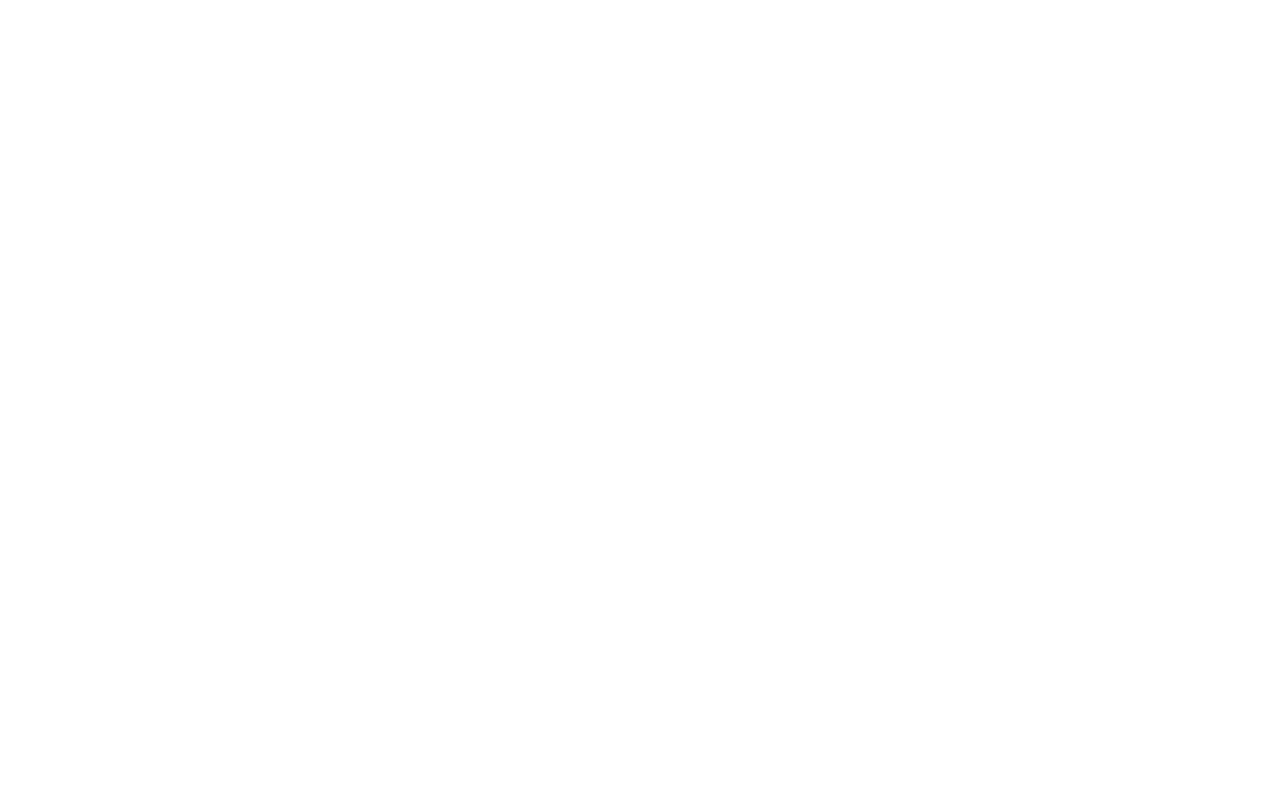
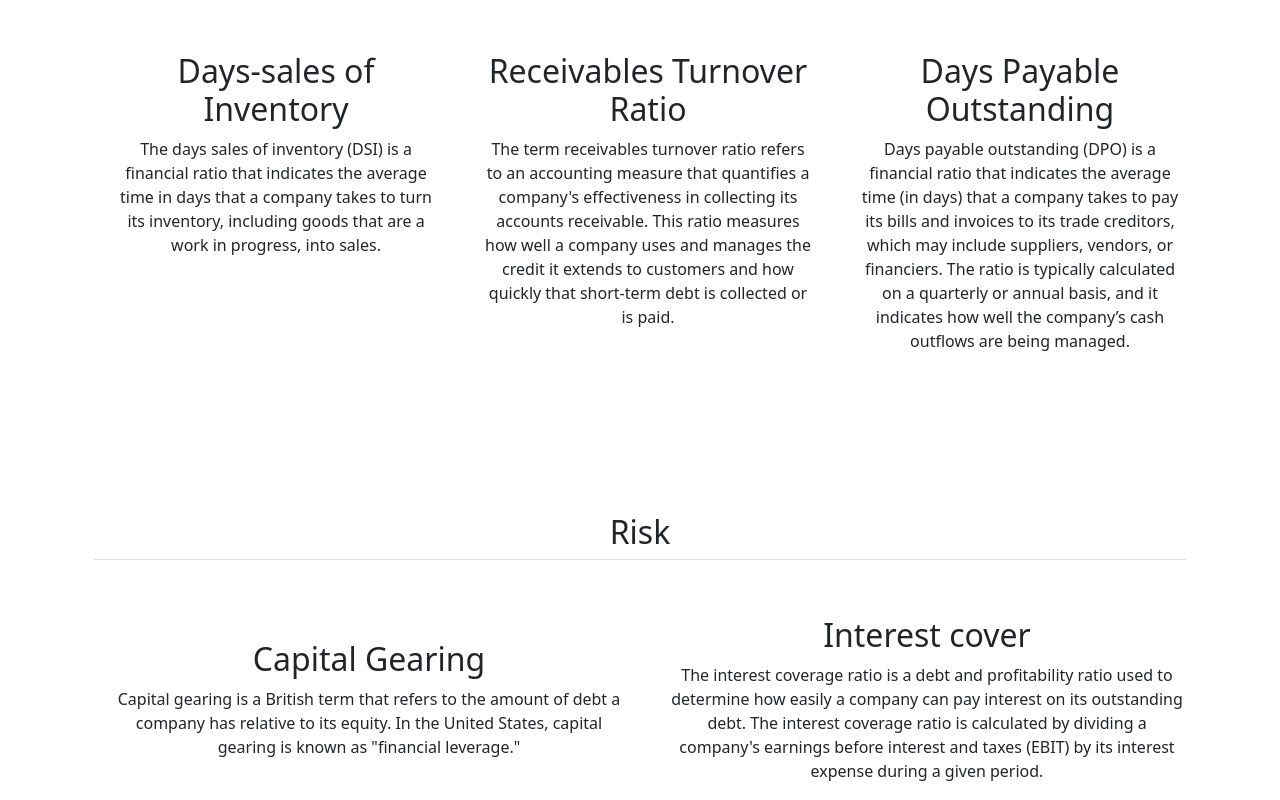
Before and after one commit to Panos-1993/daidalus, a React (Create React App) app: page / in a window 1280 px wide. Shown: the part 1320-2120 px from the top of the page. Before the commit the page ends 1342 px from the top, so only its background shows below. Built offline with nearby package versions, Linux system fonts and the light colour scheme.

Commit message:
Activity & Risk

```diff
--- a/src/App.js
+++ b/src/App.js
@@ -5,6 +5,8 @@
 import Footer from './components/footer';
 import Profitability from './components/Profitability';
 import Liquidity from './components/liquidity';
+import Activity from './components/Activity';
+import Risk from './components/Risk';
 import About from './components/about.js';
 
 
@@ -15,6 +17,8 @@
       <About />
       <Profitability />
       <Liquidity />
+      <Activity />
+      <Risk />
       <Footer />
     </div>
   );
--- /dev/null
+++ b/src/components/Activity.js
@@ -0,0 +1,35 @@
+function Activity() { // This was the button group from bootstrap examples which i turned to profitability and removed the button function
+    return (
+    <div class="container px-4 py-5" id="activity">
+    <h2 class="pb-2 border-bottom font-weight-bold">Activity</h2>
+    <div class="row g-4 py-5 row-cols-1 row-cols-lg-3">
+      <div class="col d-flex align-items-start">
+        <div class="icon-square bg-light text-dark flex-shrink-0 me-3">
+        </div>
+        <div>
+          <h2>Days-sales of Inventory</h2>
+          <p>The days sales of inventory (DSI) is a financial ratio that indicates the average time in days that a company takes to turn its inventory, including goods that are a work in progress, into sales.</p>
+        </div>
+      </div>
+      <div class="col d-flex align-items-start">
+        <div class="icon-square bg-light text-dark flex-shrink-0 me-3">
+        </div>
+        <div>
+          <h2>Receivables Turnover Ratio</h2>
+          <p>The term receivables turnover ratio refers to an accounting measure that quantifies a company's effectiveness in collecting its accounts receivable. This ratio measures how well a company uses and manages the credit it extends to customers and how quickly that short-term debt is collected or is paid.</p>
+        </div>
+      </div>
+      <div class="col d-flex align-items-start">
+        <div class="icon-square bg-light text-dark flex-shrink-0 me-3">
+        </div>
+        <div>
+          <h2>Days Payable Outstanding</h2>
+          <p>Days payable outstanding (DPO) is a financial ratio that indicates the average time (in days) that a company takes to pay its bills and invoices to its trade creditors, which may include suppliers, vendors, or financiers. The ratio is typically calculated on a quarterly or annual basis, and it indicates how well the company’s cash outflows are being managed.</p>
+        </div>
+      </div>
+    </div>
+  </div>)
+
+}
+
+export default Activity;
--- /dev/null
+++ b/src/components/Risk.js
@@ -0,0 +1,31 @@
+function Risk() { // This was the button group from bootstrap examples which i turned to profitability and removed the button function
+    return (
+    <div class="container px-4 py-5" id="risk">
+    <h2 class="pb-2 border-bottom font-weight-bold">Risk</h2>
+    <div class="row g-4 py-5 row-cols-1 row-cols-lg-2">
+      <div class="col d-flex align-items-center">
+        <div class="icon-square bg-light text-dark flex-shrink-0 me-3">
+        </div>
+        <div>
+          <h2>Capital Gearing</h2>
+          <p>Capital gearing is a British term that refers to the amount of debt a company has relative to its equity. In the United States, capital gearing is known as "financial leverage."</p>
+        </div>
+      </div>
+      <div class="col d-flex align-items-center">
+        <div class="icon-square bg-light text-dark flex-shrink-0 me-3">
+        </div>
+        <div>
+          <h2>Interest cover</h2>
+          <p>The interest coverage ratio is a debt and profitability ratio used to determine how easily a company can pay interest on its outstanding debt. The interest coverage ratio is calculated by dividing a company's earnings before interest and taxes (EBIT) by its interest expense during a given period.</p>
+        </div>
+      </div>
+      <div class="col d-flex align-items-center">
+        <div class="icon-square bg-light text-dark flex-shrink-0 me-3">
+        </div>
+      </div>
+    </div>
+  </div>)
+
+}
+
+export default Risk;
```
